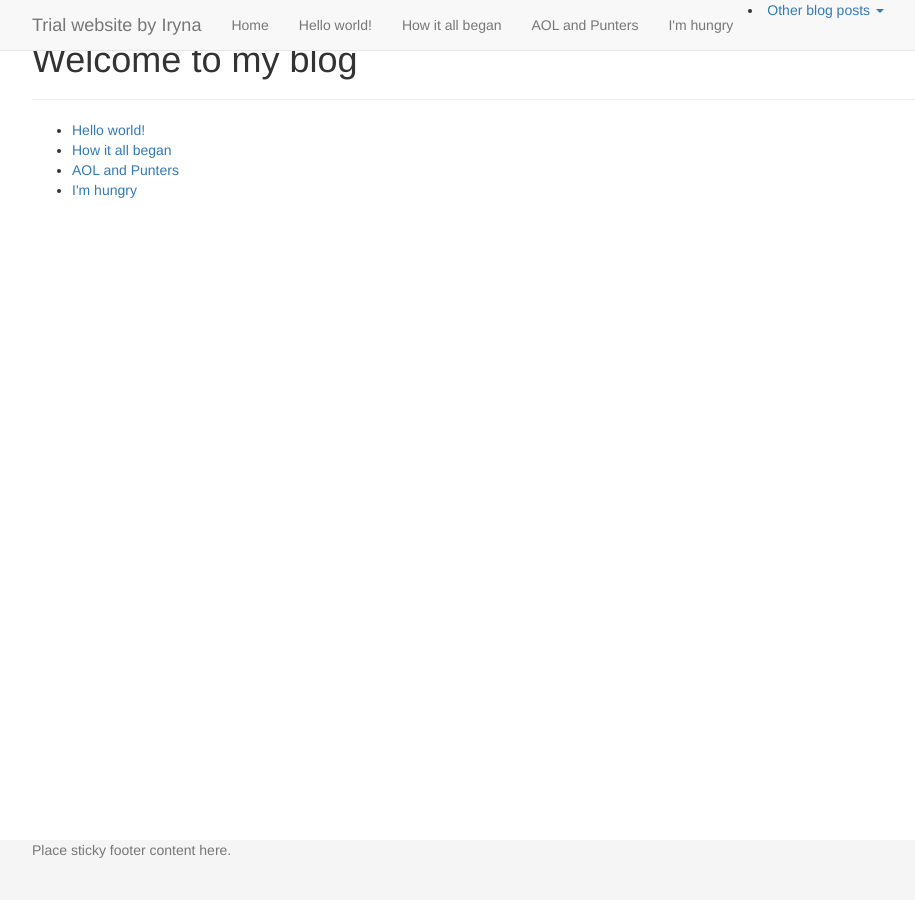
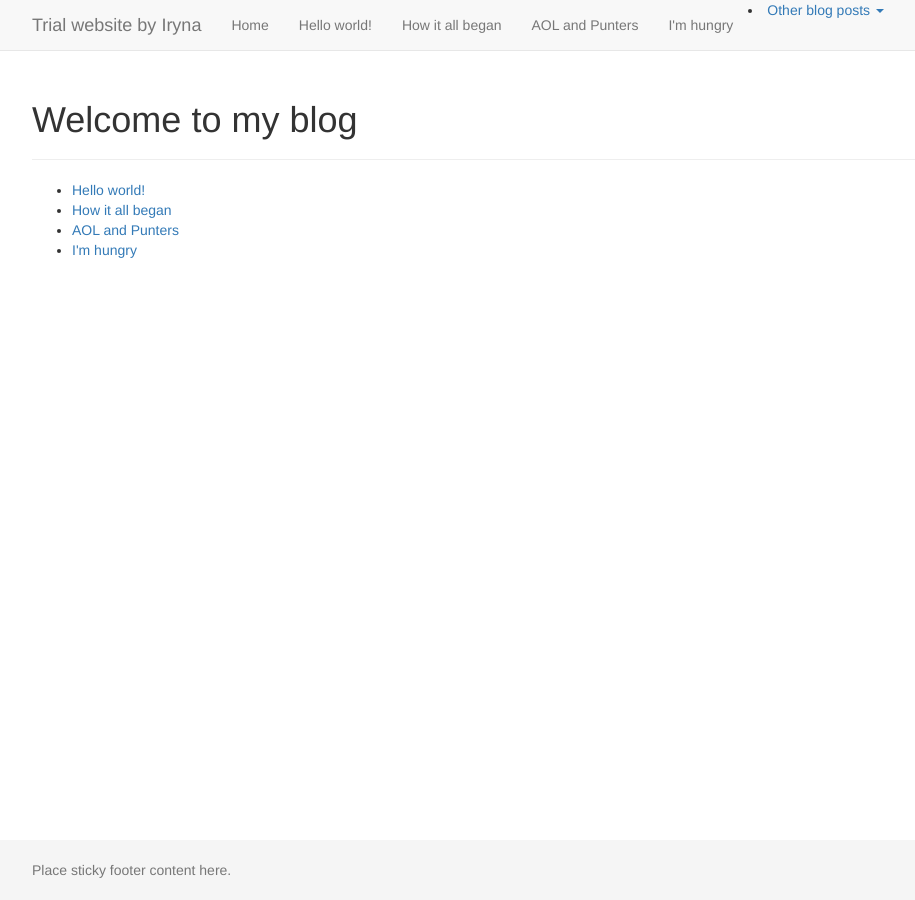
Before and after one commit to IrynaIglehart/Simple-Html-Lesson, a Jekyll site: the page built from index.html, in a window 1280 px wide. Shown: the whole page, without its empty margins (38-953 px from the left). Built offline with Jekyll 4.4.1, drawn with Linux system fonts in a browser that asks for light colours.

Commit message:
added some padding styles

```diff
--- a/css/styles.css
+++ b/css/styles.css
@@ -16,3 +16,17 @@ body {
   height: 60px;
   background-color: #f5f5f5;
 }
+
+/* Padding to make everything look pretty */
+
+body > .container {
+  padding: 60px 15px 0;
+}
+.container .text-muted {
+  margin: 20px 0;
+}
+
+.footer > .container {
+  padding-right: 15px;
+  padding-left: 15px;
+}
```
